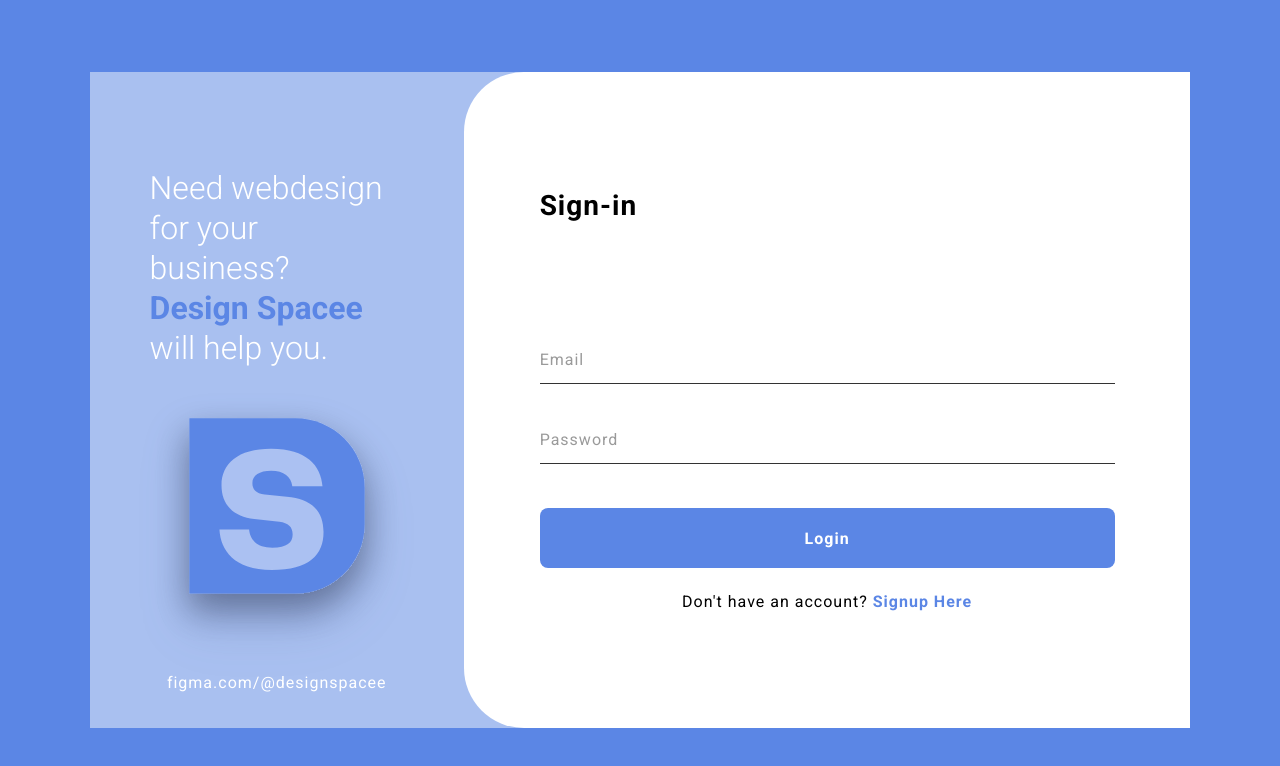
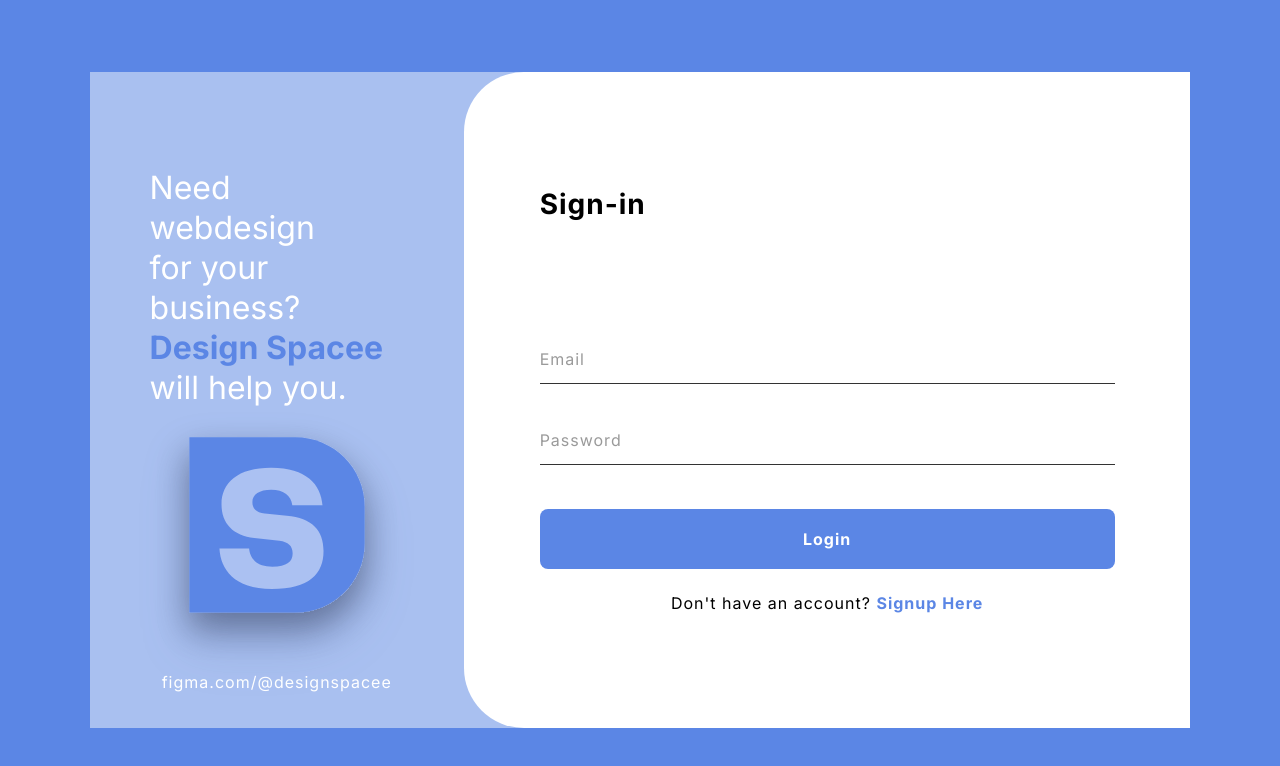
Before and after one commit to jaden8990/APPDEV1, a React (Vite) app in the folder F_L04_ReactJsStylingFigmaConversion/: page / in a window 1280 px wide. Shown: the top 766 px of the page. Built offline with nearby package versions, Linux system fonts and the light colour scheme.

Commit message:
Update global font family and adjust text styling

```diff
--- a/F_L04_ReactJsStylingFigmaConversion/index.html
+++ b/F_L04_ReactJsStylingFigmaConversion/index.html
@@ -1,10 +1,17 @@
+
 <!doctype html>
 <html lang="en">
   <head>
     <meta charset="UTF-8" />
-    <link rel="icon" type="image/svg+xml" href="/favicon.svg" />
     <meta name="viewport" content="width=device-width, initial-scale=1.0" />
-    <title>f-l04-reactjsstylingfigmaconversion</title>
+    <title>Laboratory 4 - React Styling</title>
+
+    <link rel="preconnect" href="https://fonts.googleapis.com" />
+    <link rel="preconnect" href="https://fonts.gstatic.com" crossorigin />
+    <link
+      href="https://fonts.googleapis.com/css2?family=Inter:wght@400;500;600;700&display=swap"
+      rel="stylesheet"
+    />
   </head>
   <body>
     <div id="root"></div>
--- a/F_L04_ReactJsStylingFigmaConversion/src/index.css
+++ b/F_L04_ReactJsStylingFigmaConversion/src/index.css
@@ -7,11 +7,12 @@
 }
 
 body {
-  font-family: "Roboto", sans-serif;
+  font-family: "Inter", sans-serif;
   font-size: 16px;
   color: #000;
   background: #5b86e5;
   min-height: 100vh;
   display: grid;
   place-items: center;
+  margin: 0;
 }
```
